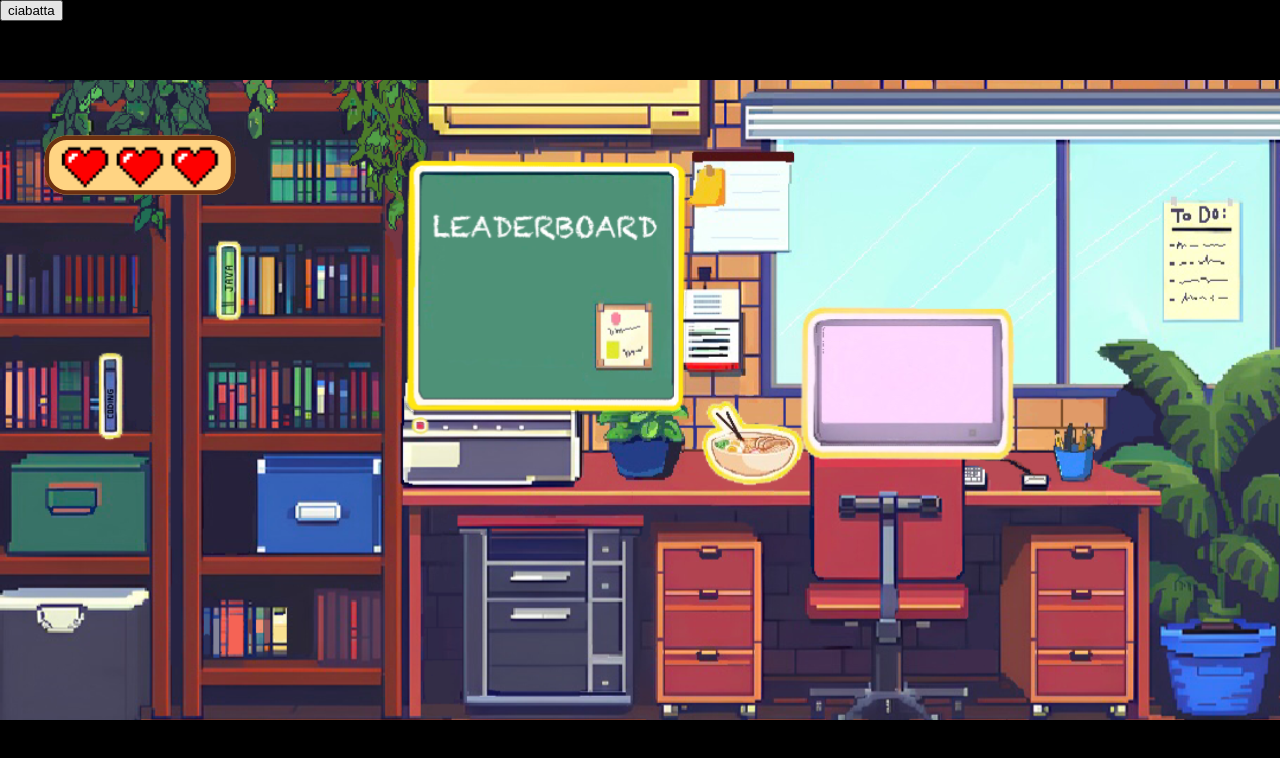
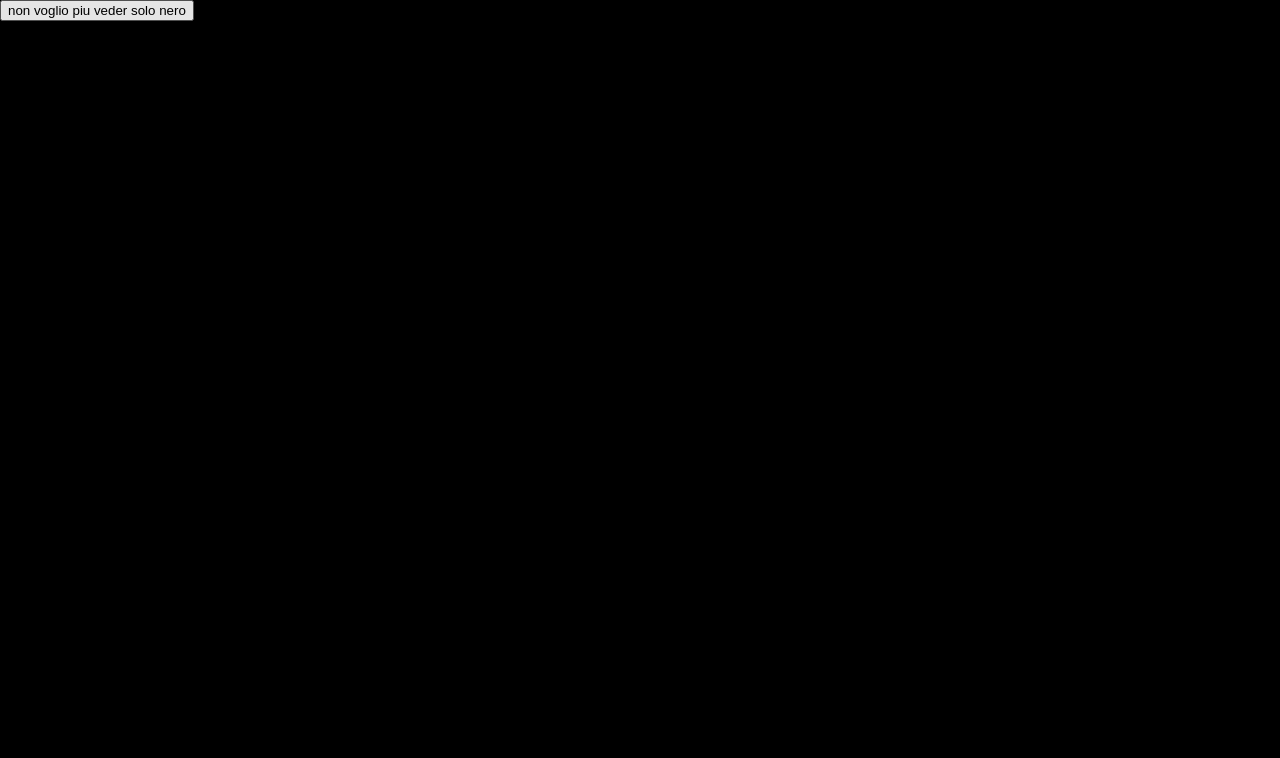
Before and after one commit to GianmariaZorzetto/GenerationTycoonFrontEnd, an Angular app: page / in a window 1280 px wide. Shown: the top 758 px of the page. Built offline with nearby package versions, Linux system fonts and the light colour scheme.

Commit message:
configurazione dimensioni e componente sfondo

```diff
--- a/src/app/app.component.html
+++ b/src/app/app.component.html
@@ -1 +1 @@
-<button (click)="cambia()"> ciabatta </button>
+<button (click)="cambia()"> non voglio piu veder solo nero </button>
--- a/src/styles.css
+++ b/src/styles.css
@@ -27,7 +27,7 @@ html, body {
 /* Imposta lo sfondo con barre nere */
 body {
   background-color: #000; /* colore delle “barre” */
-  background-image: url('/sfondi_schermate/immagine3.svg');
+  background-image: url('/nero/nero.png');
   background-repeat: no-repeat;
   background-position: center center;
   background-size: contain; /* Contiene l'intera immagine */
```
Also changed, not shown: public/nero/nero.png (added).
